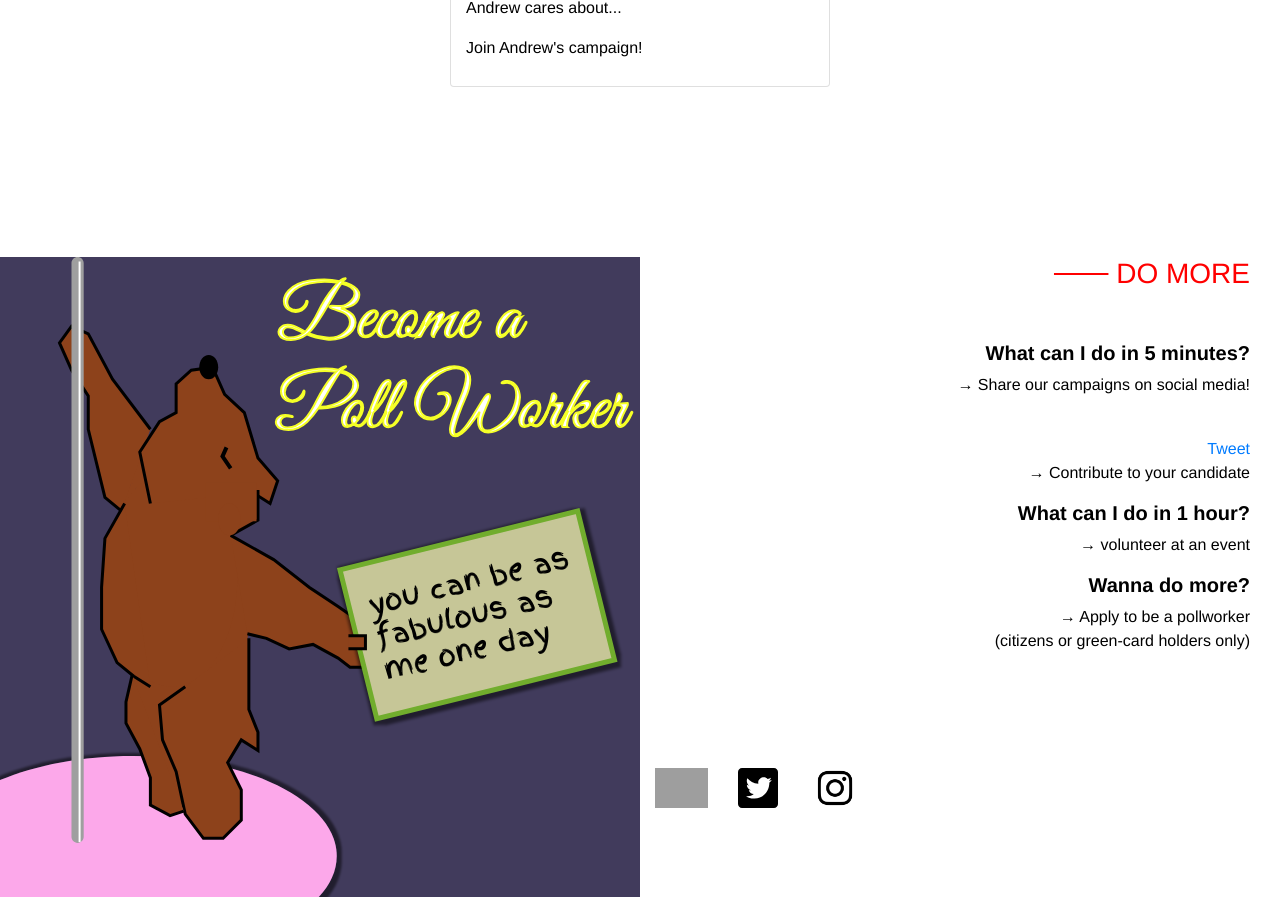
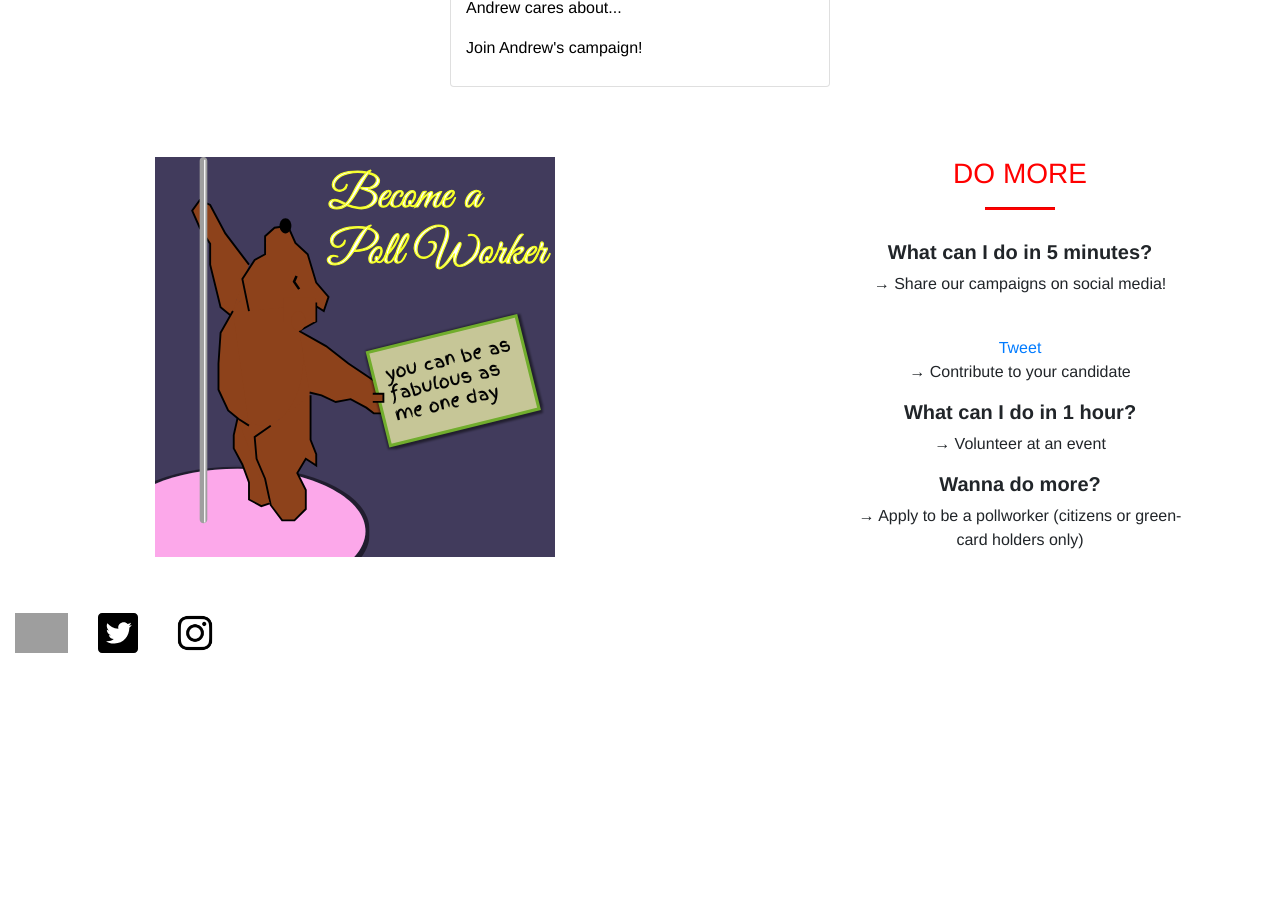
Before and after one commit to angelamhkim/thelazyvoter, a React (Create React App) app: page / in a window 1280 px wide. Shown: the part 2460-3357 px from the top of the page. After the commit the page ends 3128 px from the top, so only its background shows below. Built offline with nearby package versions, Linux system fonts and the light colour scheme; grey boxes are pictures that could not be loaded.

Commit message:
Changed Layout of doMore

```diff
--- a/src/components/doMore/DoMore.jsx
+++ b/src/components/doMore/DoMore.jsx
@@ -1,4 +1,5 @@
-import React, { Component } from "react";
+import React, { Component} from "react";
+import {Container, Row, Col } from "reactstrap"
 import pollbear from "../../images/pollbear.svg";
 
 (function(d, s, id) {
@@ -14,36 +15,48 @@ import pollbear from "../../images/pollbear.svg";
 export default class DoMore extends Component {
   render() {
     return (
-      <div style={{display:"inlineBlock"}}>
-        <img src={pollbear} alt="pollbear" style={{float:"left"}}/>
-      <div
-        style={{
-          color: "black",
-          margin: "150px 30px 100px 0px",
-          textAlign: "right"
-        }}
-        id="doMore"
-      >
-        <h3 style={{ margin: "50px 0px 50px 0px", color: "red" }}>
+      <div>
+      <Container  id="doMore">
+        <Row style={{textAlign:"center"}}>
+          <Col sm="12" md="6">
+          <img
+          src={pollbear}
+          alt="pollbear"
+          style={{ height: "400px", width: "auto", marginTop:"20px"}}
+        />
+          </Col>
+          <Col sm="12" md={{ size: 4, offset: 2 }} >
+          <h3 style={{ marginTop: "20px", color: "red" }}>
             {" "}
-          <s>&nbsp; &nbsp; &nbsp; &nbsp;</s> DO MORE{" "}
+            DO MORE{" "}
           </h3>
-        <h5 style={{fontWeight:"bold"}}> What can I do in 5 minutes?</h5>
+          <hr style={{ marginBottom: "30px", backgroundColor: "red", width:"20%", height:"2px" }}/>
+          <h5 style={{ fontWeight: "bold" }}> What can I do in 5 minutes?</h5>
           <p>→ Share our campaigns on social media!</p>
           <div
-         style={{marginBottom:"5px"}}
+            style={{ marginBottom: "5px" }}
             className="fb-share-button"
             data-href="https://thelazyvoter.org/"
             data-layout="button_count"
           ></div>
-       <br/>
-        <a href="https://twitter.com/share?ref_src=twsrc%5Etfw" className="twitter-share-button" data-show-count="false">Tweet</a>
+          <br />
+          <a
+            href="https://twitter.com/share?ref_src=twsrc%5Etfw"
+            className="twitter-share-button"
+            data-show-count="false"
+          >
+            Tweet
+          </a>
           <p>→ Contribute to your candidate</p>
-        <h5 style={{fontWeight:"bold"}}>What can I do in 1 hour?</h5>
-        <p>→ volunteer at an event</p>
-        <h5 style={{fontWeight:"bold"}}>Wanna do more?</h5>
-        <p>→ Apply to be a pollworker <br/>(citizens or green-card holders only)</p>
-      </div>
+          <h5 style={{ fontWeight: "bold" }}>What can I do in 1 hour?</h5>
+          <p>→ Volunteer at an event</p>
+          <h5 style={{ fontWeight: "bold" }}>Wanna do more?</h5>
+          <p>
+            → Apply to be a pollworker (citizens or green-card holders only)
+          </p>
+          </Col>
+        </Row>
+      </Container>
       </div>
     );
   }
```
Lines whose indentation alone changed are shown as unchanged.
